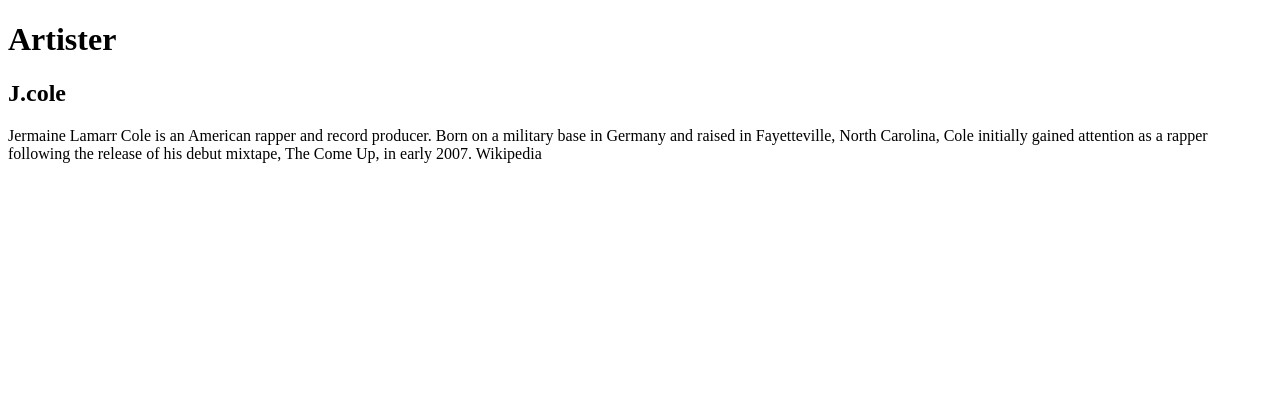
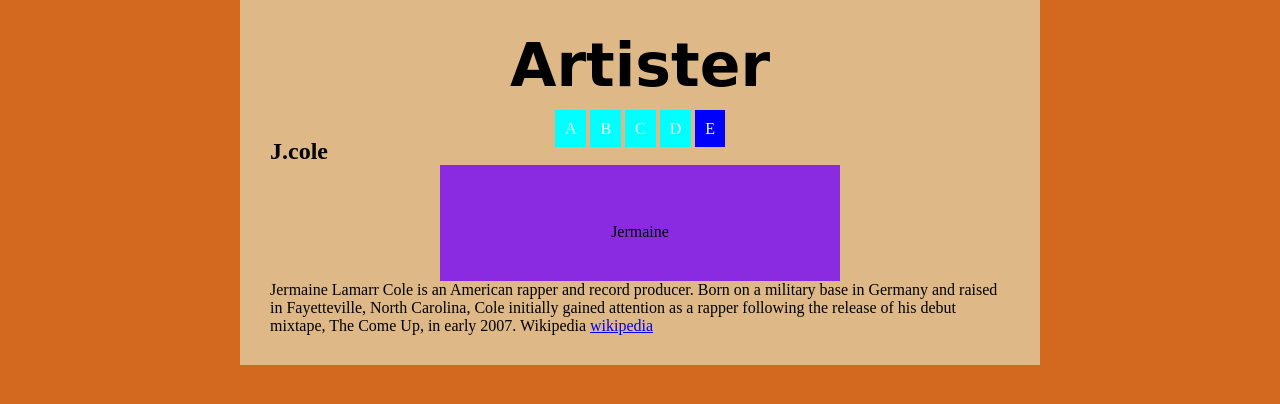
Before and after one commit to WEUWEB01-TE24A-ORG/lektioner-chumahunter9-asd, a plain HTML site: page kapitel-3/ABBA/sida5.html in a window 1280 px wide. Drawn offline with Linux system fonts and the light colour scheme; a web font is replaced by a local one.

Commit message:
tränat på semantiska element, header,main, footer,nav och figure. Nestlat Css.

```diff
--- a/kapitel-3/ABBA/sida5.html
+++ b/kapitel-3/ABBA/sida5.html
@@ -1,11 +1,11 @@
 <!DOCTYPE html>
 <html lang="en">
-    <link rel="stylesheet" href="style.css">
 
 <head>
     <meta charset="UTF-8">
     <meta name="viewport" content="width=device-width, initial-scale=1.0">
     <title>Document</title>
+     <link rel="stylesheet" href="style.css">
 </head>
 
 <body>
@@ -13,23 +13,25 @@
         <header>
             <h1>Artister</h1>
             <nav>
-               <a href="sidaAbba.1"></a>
-               <a href="sidaAbba.2"></a>
-               <a href="sidaAbba.3"></a>
-               <a href="sidaAbba.4"></a>
-               <a href="sidaAbba.5"></a>
-
+                <a href="sida1.html">A</a>
+                <a href="sida2.html">B</a>
+                <a href="sida3.html">C</a>
+                <a href="sida4.html">D</a>
+                <a class="aktiv" href="sida5.html">E</a>
             </nav>
         </header>
-        <main>
+          <main>
             <h2> J.cole</h2>
+            <figure>
+                <img src="./bilder/j.cole" alt="">
+                <figcaption>Jermaine</figcaption>
+            </figure>
         </main>
         <footer>
             <p> Jermaine Lamarr Cole is an American rapper and record producer. Born on a military base in Germany and
                 raised in Fayetteville, North Carolina, Cole initially gained attention as a rapper following the
-                release of his debut mixtape, The Come Up, in early 2007. Wikipedia
-                <a href="./bilder/j.cole"></a>
-
+                release of his debut mixtape, The Come Up, in early 2007. Wikipedia <a
+                    href="http://www.google.com/imgres?q=jcole&imgurl=https%3A%2F%2Fi.scdn.co%2Fimage%2Fab6761610000e5ebc401ea77e86ee984b1ba9fc2&imgrefurl=https%3A%2F%2Fopen.spotify.com%2Fartist%2F6l3HvQ5sa6mXTsMTB19rO5&docid=DTSvDEqIHxj2qM&tbnid=U4ys9SzLXbqPCM&vet=12ahUKEwjo9OPlqaCYAxXhTlUIHVKRDSQQnPAOegQIPRAA..i&w=640&h=640&hcb=2&ved=2ahUKEwjo9OPlqaCYAxXhTlUIHVKRDSQQnPAOegQIPRAA">wikipedia</a>
             </p>
         </footer>
     </div>
--- a/kapitel-3/ABBA/style.css
+++ b/kapitel-3/ABBA/style.css
@@ -0,0 +1,77 @@
+@import url('https://fonts.googleapis.com/css2?family=Shantell+Sans:ital,wght@0,300..800;1,300..800&display=swap');
+/* Enkel CSS-reset */
+html {
+    box-sizing: border-box;
+}
+*, *:before, *:after {
+    box-sizing: inherit;
+}
+body, h1, h2, h3, h4, h5, h6, p, ul {
+    margin: 0;
+    padding: 0;
+}
+img {
+    max-width: 100%;
+    height: auto;
+}
+/* sidans utseende */
+body{
+    background-color: chocolate;
+}
+.kontainer{
+    background-color: burlywood;
+    width: 800px;
+    margin:auto;
+    padding:30px;
+}
+/* sidhuvudet Utseende */
+header{
+h1{
+    font-family:"Shantell Sans", cursive ;
+    font-size: 60px;
+    text-align:center;
+
+}
+nav{
+     text-align: center;
+     margin-top: 20px;
+    a{
+        background-color: aqua;
+        color: azure;
+        text-decoration: none;
+        padding:10px;
+        max-width: 100px;
+
+    }
+    a:hover{
+        background-color: blue;
+    }
+    a.aktiv{
+        background-color:blue;
+    }
+}
+}
+main{
+    h2{}
+    figure{
+        width: 400px;
+        padding: 40px;
+        background-color: blueviolet;
+        margin:auto;
+        text-align: center;
+        img{
+
+        }
+        figcaption{
+
+        }
+        p{
+
+        }
+    }
+}
+footer{
+    p{
+
+    }
+}
```
Also changed, not shown: kapitel-3/ABBA/sida1.html (+7 -7 lines), kapitel-3/ABBA/sida2.html (+11 -7 lines), kapitel-3/ABBA/sida3.html (+11 -7 lines), kapitel-3/ABBA/sida4.html (+11 -7 lines).
